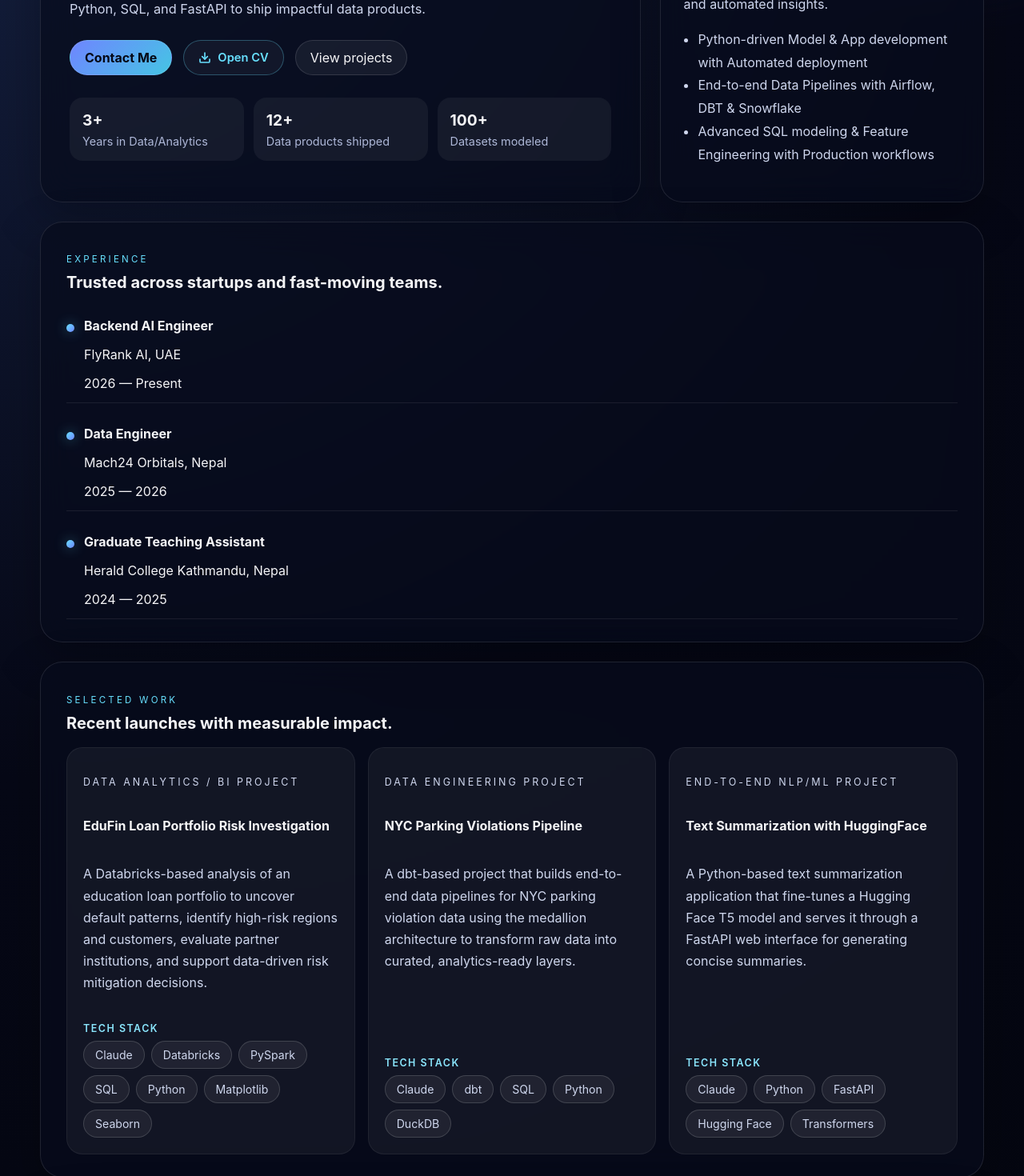
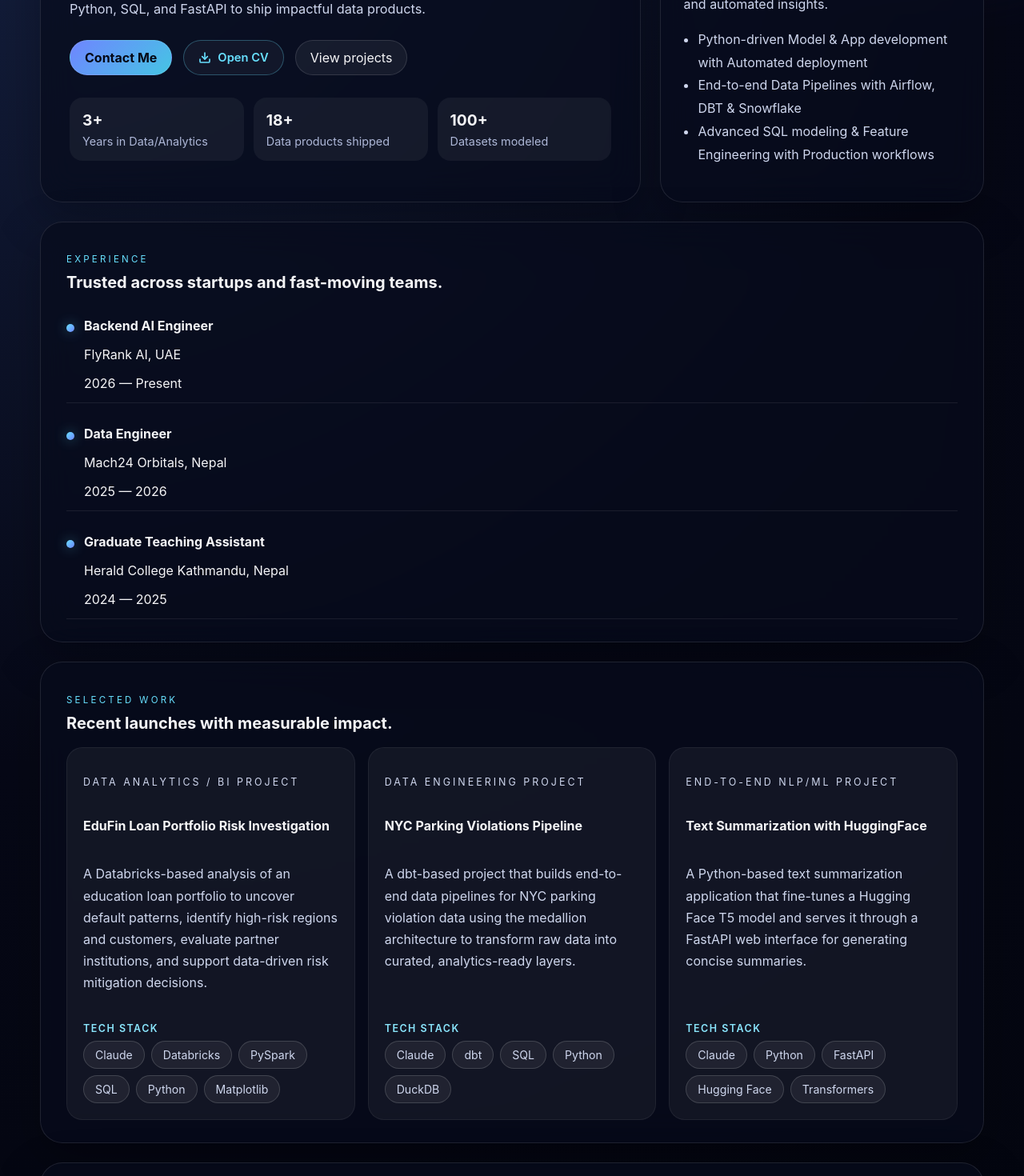
Before and after one commit to SiddhuShkya/my-portfolio, a React (Vite) app: page / in a window 1280 px wide. Shown: the part 340-1810 px from the top of the page at 80% size. Built offline with nearby package versions, Linux system fonts and the light colour scheme.

Commit message:
Updated tech stacks

```diff
--- a/src/App.jsx
+++ b/src/App.jsx
@@ -8,7 +8,7 @@ const profile = {
     'Data specialist in Dubai with 3+ years of experience modeling 100+ datasets. I build production-ready AI systems and scalable data engineering pipelines with Python, SQL, and FastAPI to ship impactful data products.',
   stats: [
     { label: 'Years in Data/Analytics', value: '3+' },
-    { label: 'Data products shipped', value: '12+' },
+    { label: 'Data products shipped', value: '18+' },
     { label: 'Datasets modeled', value: '100+' }
   ]
 };
@@ -24,7 +24,7 @@ const projects = [
     title: 'EduFin Loan Portfolio Risk Investigation',
     type: 'Data Analytics / BI Project',
     description: 'A Databricks-based analysis of an education loan portfolio to uncover default patterns, identify high-risk regions and customers, evaluate partner institutions, and support data-driven risk mitigation decisions.',
-    techStack: ['Claude', 'Databricks', 'PySpark', 'SQL', 'Python', 'Matplotlib', 'Seaborn']
+    techStack: ['Claude', 'Databricks', 'PySpark', 'SQL', 'Python', 'Matplotlib']
   },
   {
     title: 'NYC Parking Violations Pipeline',
```
